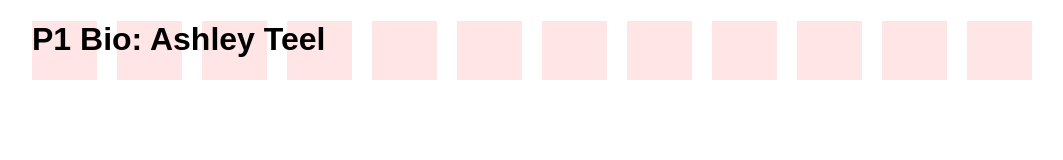
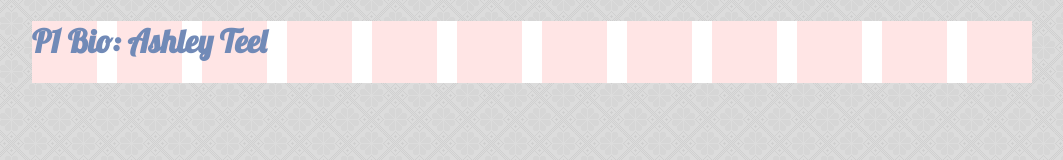
Before and after one commit to ateel/p1-bio, a plain HTML site: page index.html in a window 1280 px wide. Shown: the whole page, without its empty margins (108-1171 px from the left). Drawn offline with Linux system fonts and the light colour scheme.

Commit message:
Background Image

```diff
--- a/css/styles.css
+++ b/css/styles.css
@@ -1,5 +1,11 @@
 /* Your Website Styles */
-
+h1 {
+	color: #718AB7;
+	font-family: 'Lobster', cursive;
+}
+body	{
+	background: url(../img/bg.png);
+}
 
 /* Show Grid */
 .showgrid {
--- a/index.html
+++ b/index.html
@@ -8,6 +8,9 @@
 
   <link rel="stylesheet" href="css/normalize.css">
   <link rel="stylesheet" href="css/grid.css">
+
+<link href='http://fonts.googleapis.com/css?family=Lobster' rel='stylesheet' type='text/css'>
+
   <link rel="stylesheet" href="css/styles.css">
 
 </head>
```
Also changed, not shown: img/bg.png (added).
